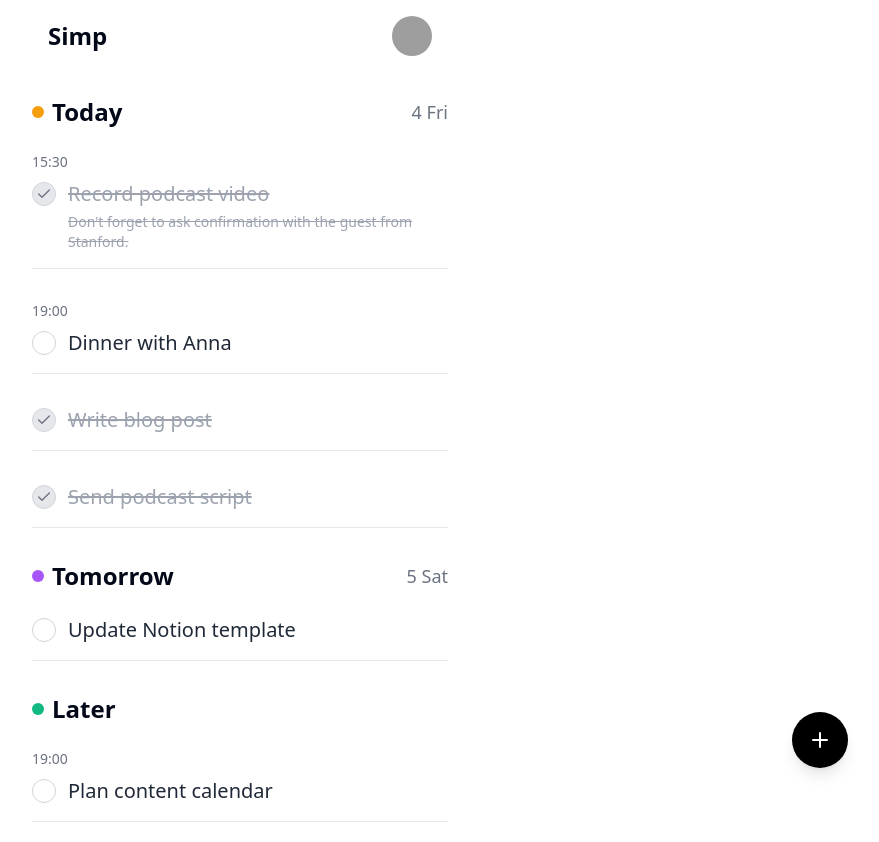
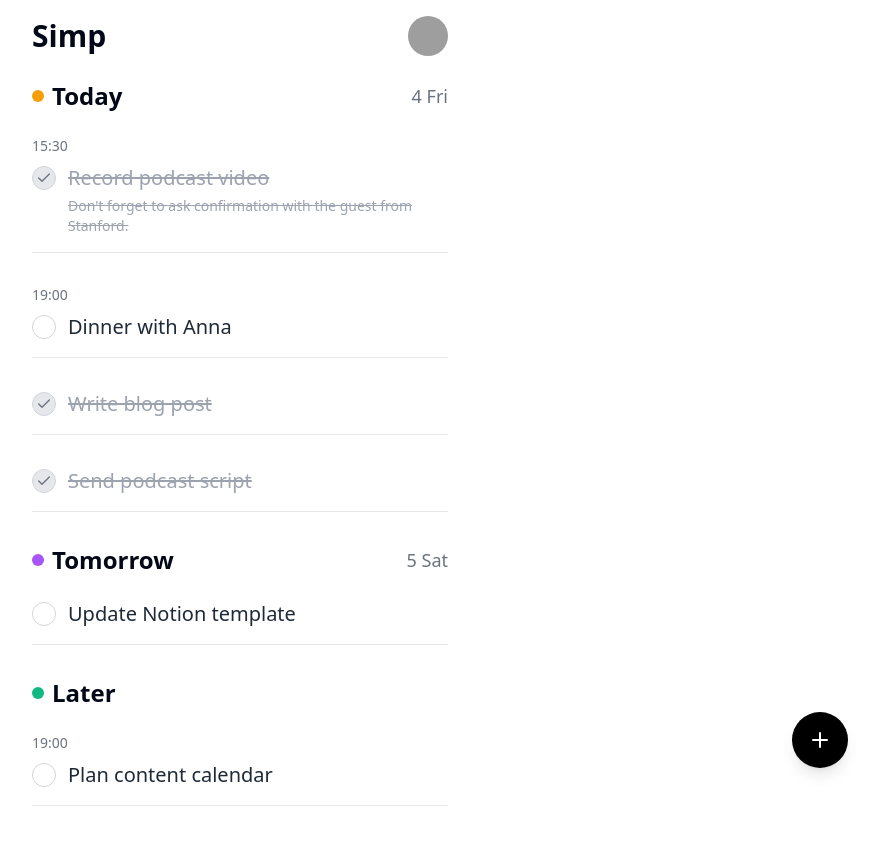
Before and after one commit to AndrewAitken/simp, a React (Vite) app: page / in a window 1280 px wide. Shown: the top 842 px of the page, without its empty margins (400-1279 px from the left). Built offline with nearby package versions, Linux system fonts and the light colour scheme; grey boxes are pictures that could not be loaded.

Commit message:
Visual edit in Lovable
Edited UI in Lovable

```diff
--- a/src/components/Header.tsx
+++ b/src/components/Header.tsx
@@ -1,17 +1,12 @@
-
 import React from "react";
 import { Avatar, AvatarFallback, AvatarImage } from "@/components/ui/avatar";
-
 const Header: React.FC = () => {
-  return (
-    <header className="flex justify-between items-center py-4 px-4 mb-6">
-      <div className="text-2xl font-bold">Simp</div>
+  return <header className="flex justify-between items-center py-4 mb-2 px-0">
+      <div className="text-3xl font-bold">Simp</div>
       <Avatar className="h-10 w-10">
         <AvatarImage src="https://github.com/shadcn.png" alt="User" />
         <AvatarFallback>U</AvatarFallback>
       </Avatar>
-    </header>
-  );
+    </header>;
 };
-
 export default Header;
```
